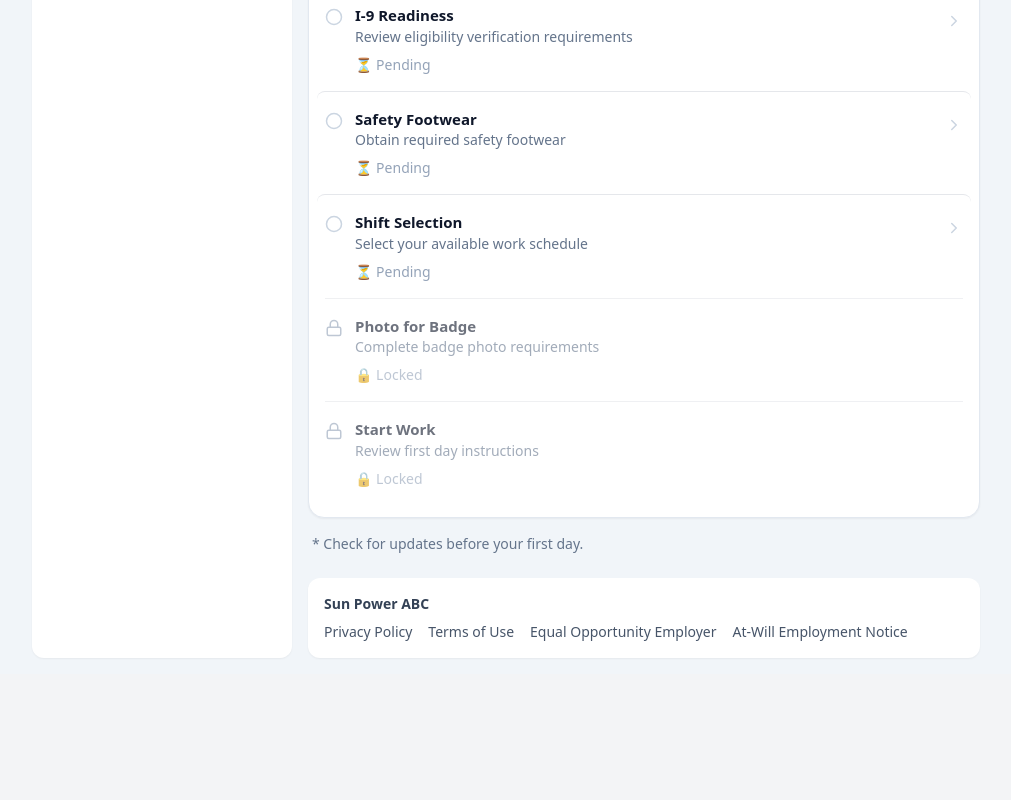
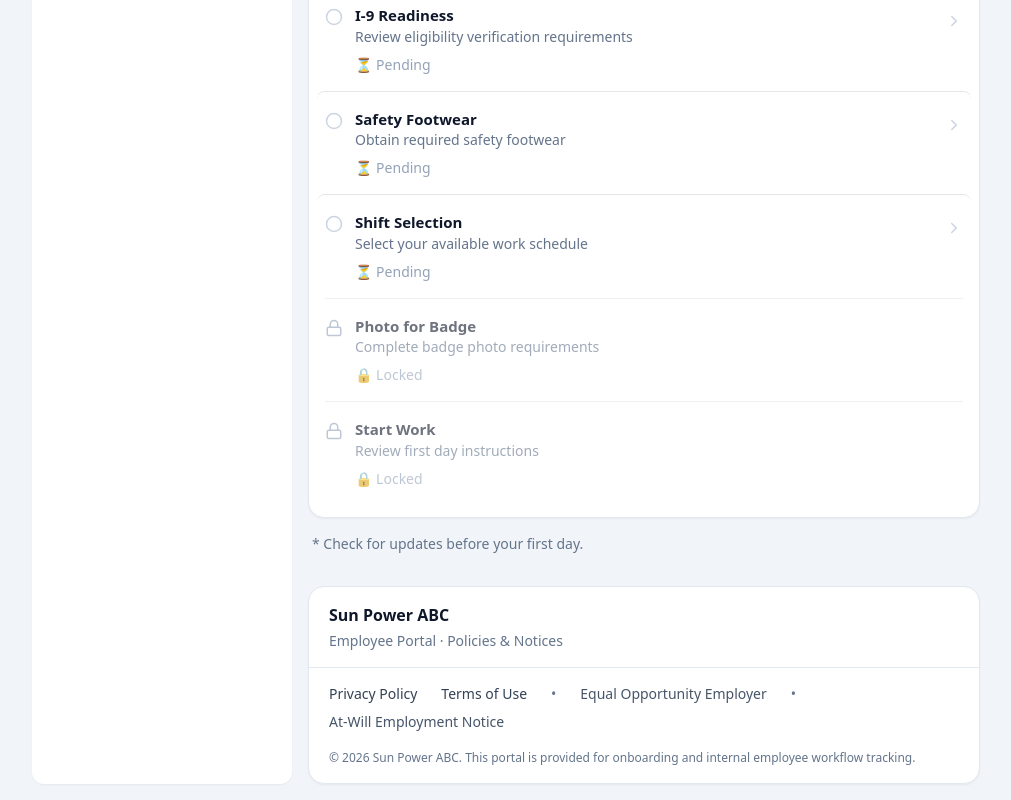
Before and after one commit to celebrityscoop868/sunpowerabc, a React (Vite) app: page /#/progress in a window 1280 px wide. Shown: the part 535-1335 px from the top of the page, without its empty margins (134-1145 px from the left). Before the commit the page ends 1209 px from the top, so only its background shows below. Built offline with nearby package versions, Linux system fonts and the light colour scheme.

Commit message:
Update Layout.jsx

```diff
--- a/src/components/Layout.jsx
+++ b/src/components/Layout.jsx
@@ -1,10 +1,19 @@
-import React, { useState } from "react";
+import React, { useEffect, useState } from "react";
 import { Outlet } from "react-router-dom";
 import TopBar from "./TopBar.jsx";
 import Sidebar from "./Sidebar.jsx";
 
 export default function Layout() {
   const [menuOpen, setMenuOpen] = useState(false);
+
+  // ✅ Cierra el menú cuando cambias a desktop (evita que quede “abierto” escondido)
+  useEffect(() => {
+    const onResize = () => {
+      if (window.innerWidth >= 768) setMenuOpen(false);
+    };
+    window.addEventListener("resize", onResize);
+    return () => window.removeEventListener("resize", onResize);
+  }, []);
 
   return (
     <div className="min-h-screen bg-slate-100">
@@ -17,15 +26,39 @@ export default function Layout() {
           <div className="min-w-0">
             <Outlet />
 
-            {/* Footer “pro” (lo morado) */}
-            <footer className="mt-6 rounded-xl bg-white px-4 py-4 text-sm text-slate-600 shadow-sm">
-              <div className="font-semibold text-slate-700">Sun Power ABC</div>
+            {/* ✅ Footer “pro” (lo morado): full width, limpio, tipo app */}
+            <footer className="mt-8 overflow-hidden rounded-2xl border border-slate-200 bg-white shadow-sm">
+              {/* header del footer */}
+              <div className="px-5 py-4">
+                <div className="text-base font-semibold text-slate-900">Sun Power ABC</div>
+                <div className="mt-1 text-sm text-slate-500">
+                  Employee Portal · Policies & Notices
+                </div>
+              </div>
 
-              <div className="mt-2 flex flex-wrap gap-x-4 gap-y-1">
-                <a className="hover:underline" href="#privacy">Privacy Policy</a>
-                <a className="hover:underline" href="#terms">Terms of Use</a>
-                <span>Equal Opportunity Employer</span>
-                <span>At-Will Employment Notice</span>
+              <div className="h-px bg-slate-200" />
+
+              {/* links / textos */}
+              <div className="px-5 py-4">
+                <div className="flex flex-col gap-3 sm:flex-row sm:flex-wrap sm:items-center sm:gap-x-6 sm:gap-y-2 text-sm">
+                  <a className="font-medium text-slate-700 hover:text-slate-900 hover:underline" href="#privacy">
+                    Privacy Policy
+                  </a>
+                  <a className="font-medium text-slate-700 hover:text-slate-900 hover:underline" href="#terms">
+                    Terms of Use
+                  </a>
+
+                  <span className="text-slate-500">•</span>
+
+                  <span className="text-slate-600">Equal Opportunity Employer</span>
+                  <span className="text-slate-500">•</span>
+                  <span className="text-slate-600">At-Will Employment Notice</span>
+                </div>
+
+                <div className="mt-4 text-xs leading-relaxed text-slate-500">
+                  © {new Date().getFullYear()} Sun Power ABC. This portal is provided for onboarding and internal
+                  employee workflow tracking.
+                </div>
               </div>
             </footer>
           </div>
```
